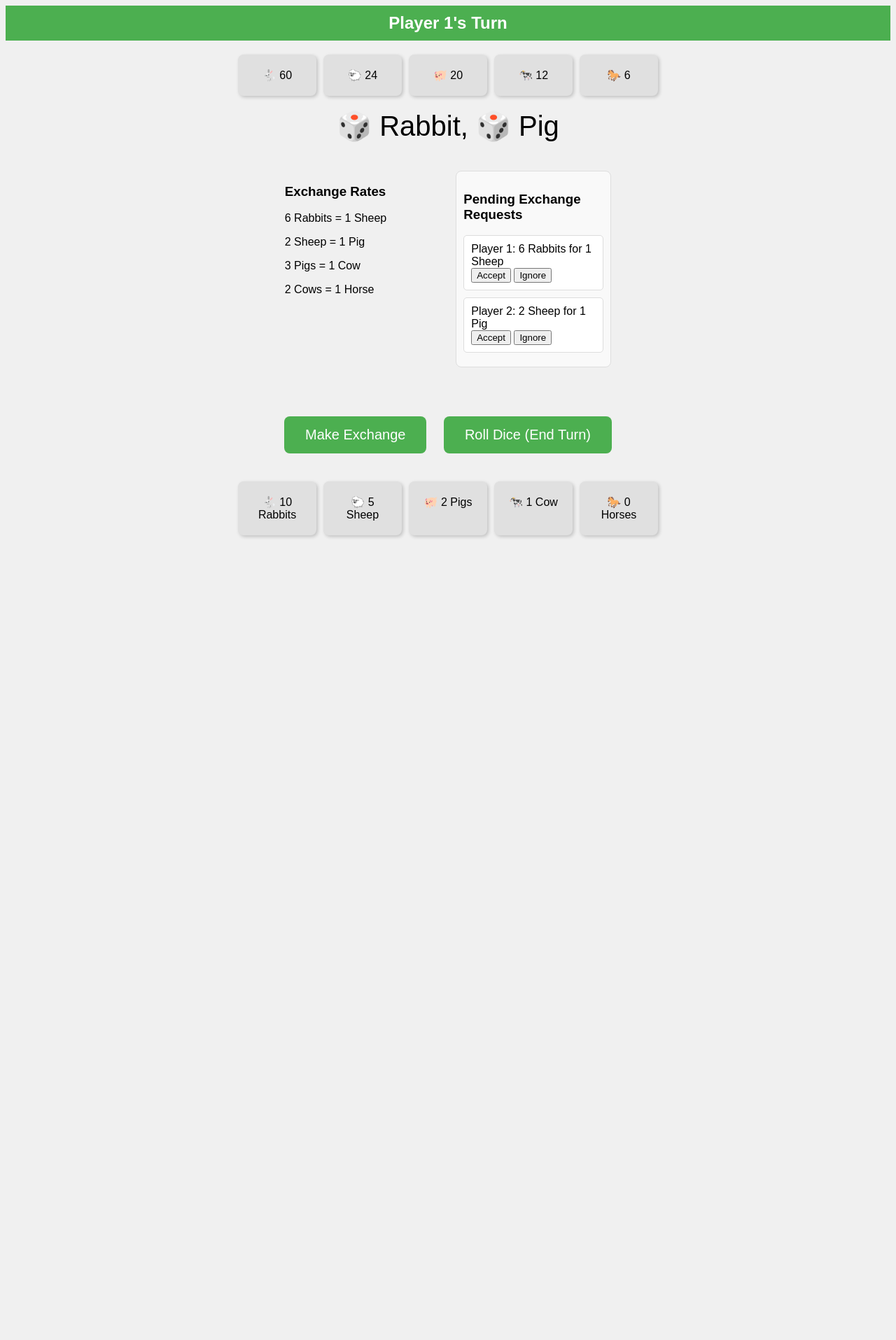
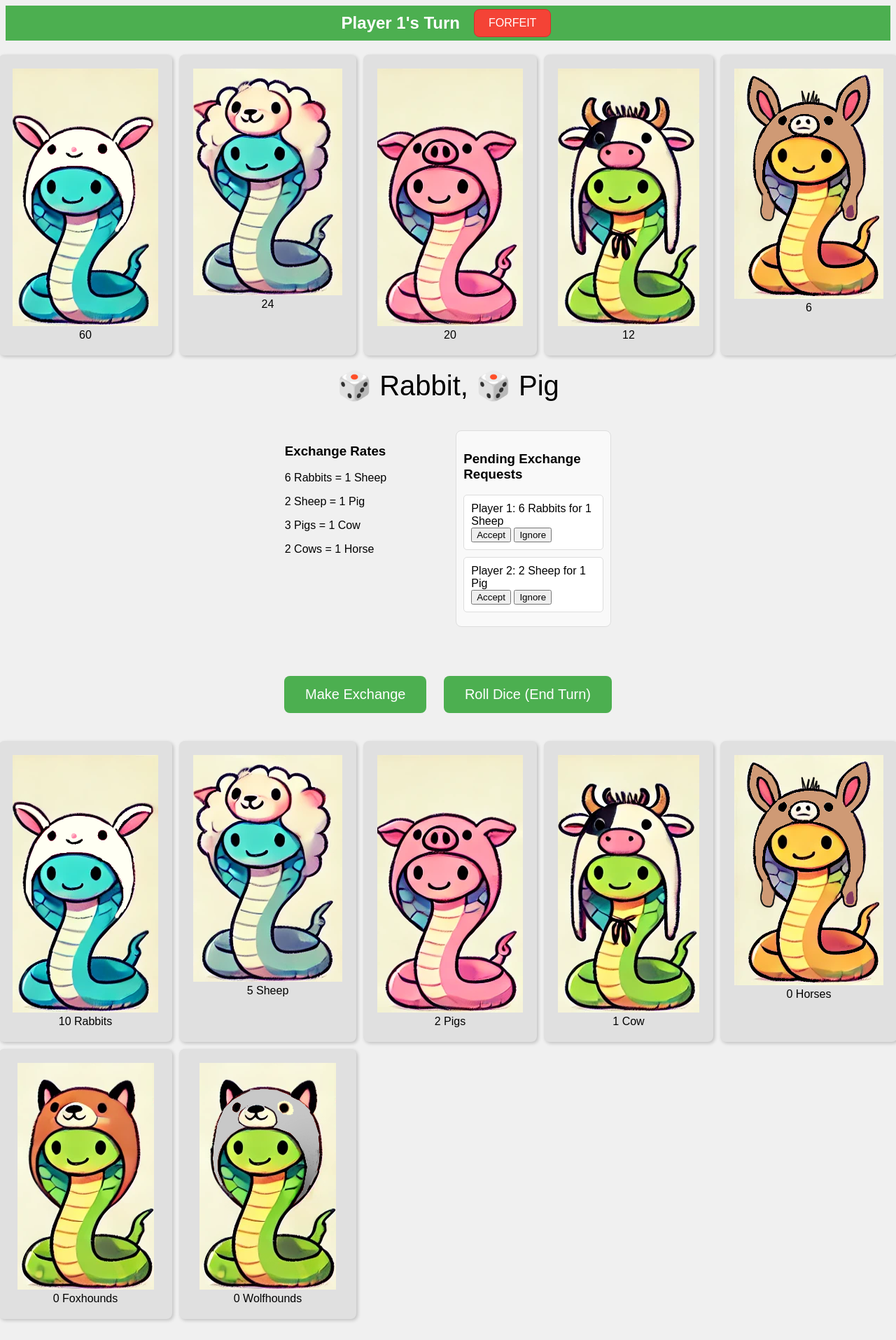
Before and after one commit to karl5252/SuperPythonsFarmer, a Flask app: page /game in a window 1280 px wide. Shown: the whole page at 70% size. Before the commit the page ends 769 px from the top, so only its background shows below. Run offline with Flask 3, Linux system fonts and the light colour scheme.

Commit message:
* update of template to include images
TODO:
* adjust images height and width to be equal
* render numbers ON TOP of the images

```diff
--- a/templates/game.html
+++ b/templates/game.html
@@ -92,6 +92,20 @@
         .control-button:hover {
             background-color: #45a049;
         }
+        /* Forfeit Button Styling */
+        #forfeit-btn {
+            padding: 10px 20px;
+            font-size: 16px;
+            margin: 5px;
+            background-color: #f44336;  /* Distinct red color */
+            color: white;
+            border: 1px solid #d32f2f;  /* Thin border */
+            border-radius: 8px;
+            cursor: pointer;
+        }
+        #forfeit-btn:hover {
+            background-color: #e53935;
+        }
 		/* Modal for Exchange Request */
         #exchange-modal {
             display: none;
@@ -131,15 +145,34 @@
 <body>
 
     <!-- Top Player Color Bar -->
-    <div id="player-bar">Player 1's Turn</div>
+    <div id="player-bar">
+        Player 1's Turn
+        <button id="forfeit-btn" class="control-button" style="margin-left: 20px;">FORFEIT</button>
+
+    </div>
 
     <!-- Main Herd Display (Top-Center) -->
     <div id="main-herd">
-        <div class="animal-tile">🐇 60</div>
-        <div class="animal-tile">🐑 24</div>
-        <div class="animal-tile">🐖 20</div>
-        <div class="animal-tile">🐄 12</div>
-        <div class="animal-tile">🐎 6</div>
+        <div class="animal-tile">
+            <img src="{{ url_for('static', filename='img/bun_snake.png') }}" alt="Rabbit">
+            <br>60
+        </div>
+        <div class="animal-tile">
+            <img src="{{ url_for('static', filename='img/sheep_snake.png') }}" alt="Sheep">
+            <br>24
+        </div>
+        <div class="animal-tile">
+            <img src="{{ url_for('static', filename='img/pig_snake.png') }}" alt="Pig">
+            <br>20
+        </div>
+        <div class="animal-tile">
+            <img src="{{ url_for('static', filename='img/cow_snake.png') }}" alt="Cow">
+            <br>12
+        </div>
+        <div class="animal-tile">
+            <img src="{{ url_for('static', filename='img/horse_snake.png') }}" alt="Horse">
+            <br>6
+        </div>
     </div>
 
     <!-- Dice Display (Center) -->
@@ -215,16 +248,47 @@
 
     <!-- Player's Herd (Bottom-Center, Mirroring Main Herd) -->
     <div id="player-herd">
-        <div class="animal-tile">🐇 10 Rabbits</div>
-        <div class="animal-tile">🐑 5 Sheep</div>
-        <div class="animal-tile">🐖 2 Pigs</div>
-        <div class="animal-tile">🐄 1 Cow</div>
-        <div class="animal-tile">🐎 0 Horses</div>
+        <div class="animal-tile">
+            <img src="{{ url_for('static', filename='img/bun_snake.png') }}" alt="Rabbit">
+            <br>10 Rabbits
+        </div>
+        <div class="animal-tile">
+            <img src="{{ url_for('static', filename='img/sheep_snake.png') }}" alt="Sheep">
+            <br>5 Sheep
+        </div>
+        <div class="animal-tile">
+            <img src="{{ url_for('static', filename='img/pig_snake.png') }}" alt="Pig">
+            <br>2 Pigs
+        </div>
+        <div class="animal-tile">
+            <img src="{{ url_for('static', filename='img/cow_snake.png') }}" alt="Cow">
+            <br>1 Cow
+        </div>
+        <div class="animal-tile">
+            <img src="{{ url_for('static', filename='img/horse_snake.png') }}" alt="Horse">
+            <br>0 Horses
+        </div>
+        <div class="animal-tile">
+            <img src="{{ url_for('static', filename='img/sdoggo_snake.png') }}" alt="Foxhound">
+            <br>0 Foxhounds
+        </div>
+        <div class="animal-tile">
+            <img src="{{ url_for('static', filename='img/bdoggo_snake.png') }}" alt="Wolfhound">
+            <br>0 Wolfhounds
+        </div>
     </div>
 
 </body>
-	<!-- JavaScript to Handle Modal -->
 <script>
+    <!-- JavaScript to Handle Forfeit Button -->
+    document.getElementById('forfeit-btn').addEventListener('click', function() {
+        if (confirm('Are you sure you want to forfeit the game?')) {
+            // Add your logic here to handle forfeiting the game
+            window.location.href = '/';  // Redirect to the main menu or any other appropriate action
+        }
+    });
+    	<!-- JavaScript to Handle Modal -->
+
     // Open the modal
     document.getElementById('make-exchange-btn').addEventListener('click', function() {
         document.getElementById('exchange-modal').style.display = 'block';
```
